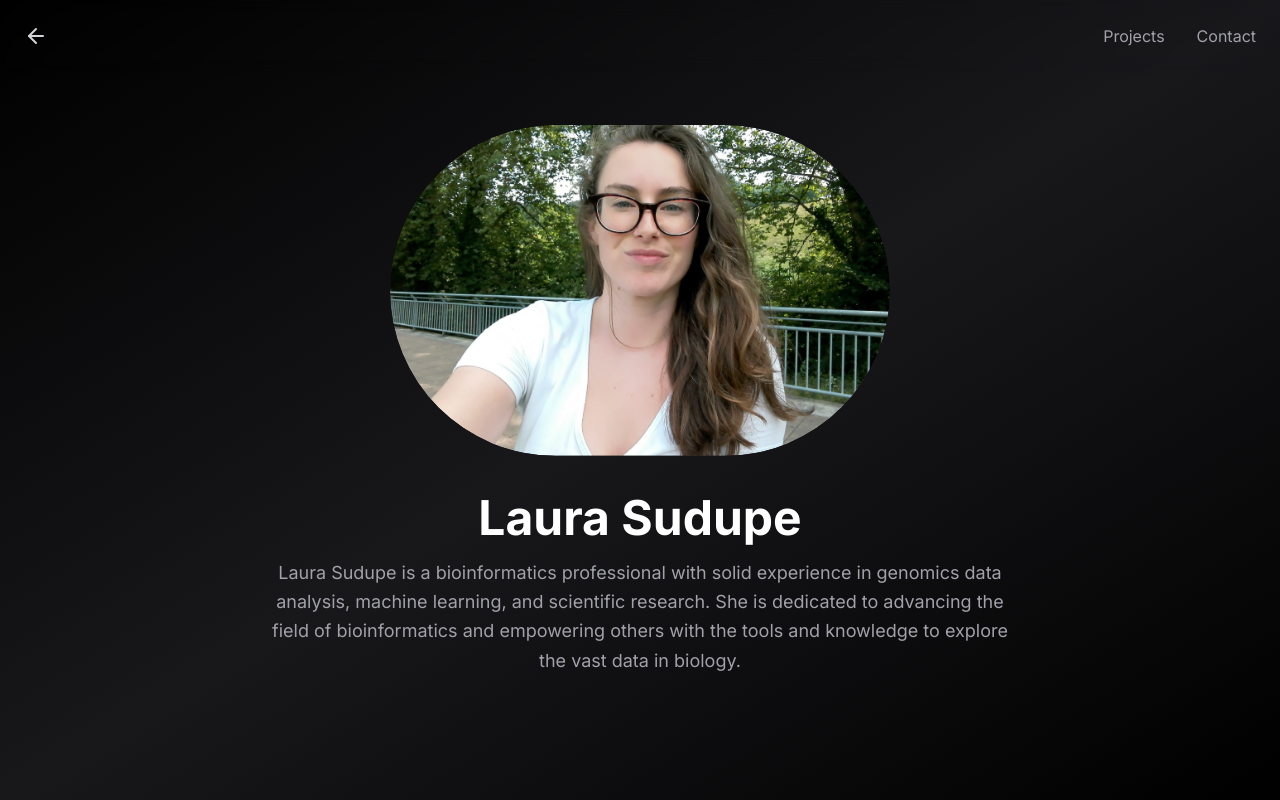
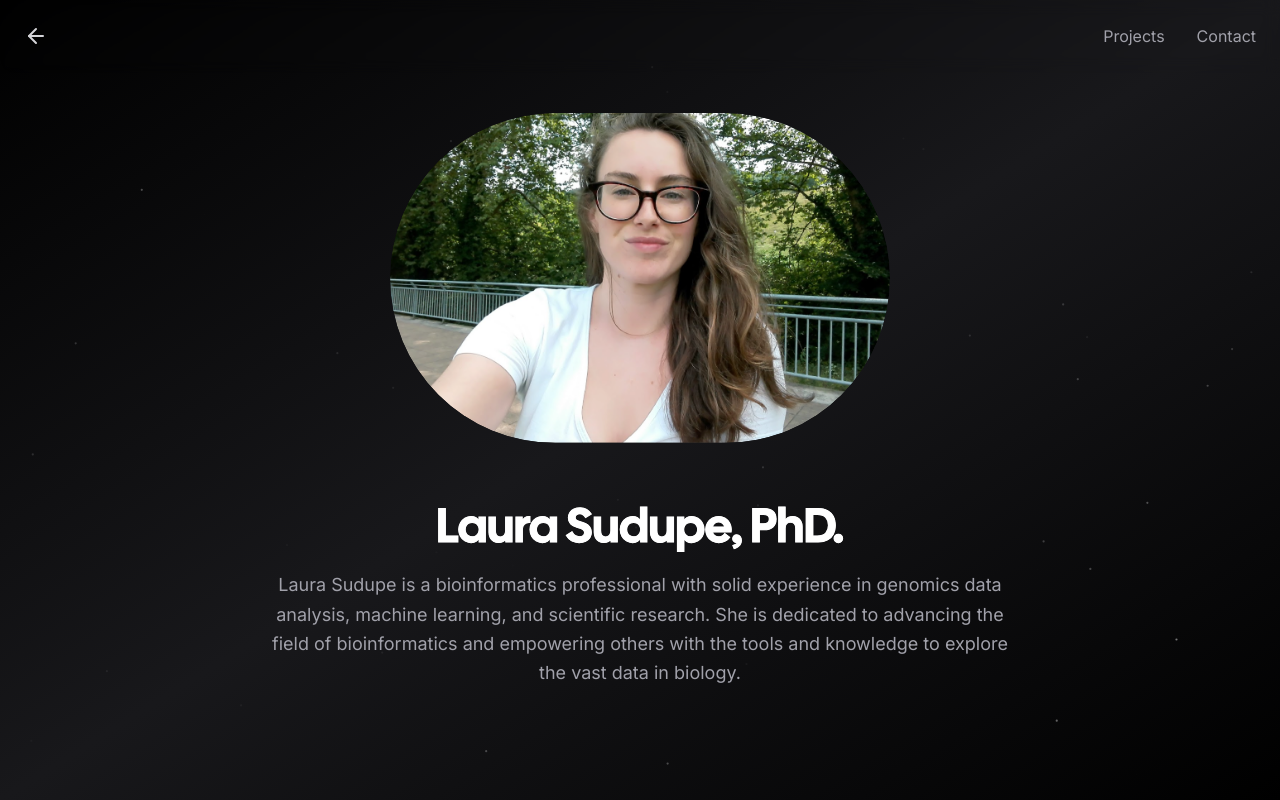
Before and after one commit to lsudupe/lsudupe.github.io, a Next.js app: page /about in a window 1280 px wide. Built offline with nearby package versions, Linux system fonts and the light colour scheme; no server answers; what tailwindcss-debug-screens would draw is missing.

Commit message:
animate about

```diff
--- a/app/about/page.tsx
+++ b/app/about/page.tsx
@@ -1,12 +1,21 @@
 import Image from 'next/image';
 import { Navigation } from "../components/nav";
+import Particles from "@/app/components/particles";
+import React from "react";
 
 export default function About() {
 	return (
 		<div className="bg-gradient-to-tl from-zinc-900/0 via-zinc-900 to-zinc-900/0">
 			<Navigation />
+			<Particles
+				className="absolute inset-0 -z-10 animate-fade-in"
+				quantity={100}
+			/>
 			<div className="flex flex-col items-center justify-center min-h-screen px-4">
 				<div className="text-center">
+
+					<div
+						className="z-10 text-4xl text-transparent duration-1000 bg-white cursor-default text-edge-outline animate-title font-display sm:text-6xl md:text-9xl whitespace-nowrap bg-clip-text ">
 						<div className="inline-block rounded-full overflow-hidden">
 							<Image
 								src="/laura.png"
@@ -17,15 +26,20 @@ export default function About() {
 								unoptimized={true}
 								className="rounded-full"
 							/>
+
 						</div>
 						<div className="mt-8">
 							<h1 className="text-4xl lg:text-5xl text-white font-bold mb-4">
-							Laura Sudupe
+								Laura Sudupe, PhD.
 							</h1>
+						</div>
+					</div>
 					<p className="text-zinc-400 mx-auto text-lg leading-relaxed max-w-prose">
-							Laura Sudupe is a bioinformatics professional with solid experience in genomics data analysis, machine learning, and scientific research. She is dedicated to advancing the field of bioinformatics and empowering others with the tools and knowledge to explore the vast data in biology.
+						Laura Sudupe is a bioinformatics professional with solid experience in genomics data
+						analysis, machine learning, and scientific research. She is dedicated to advancing the
+						field of bioinformatics and empowering others with the tools and knowledge to explore
+						the vast data in biology.
 					</p>
-					</div>
 				</div>
 			</div>
 		</div>
```
Lines whose indentation alone changed are shown as unchanged.
